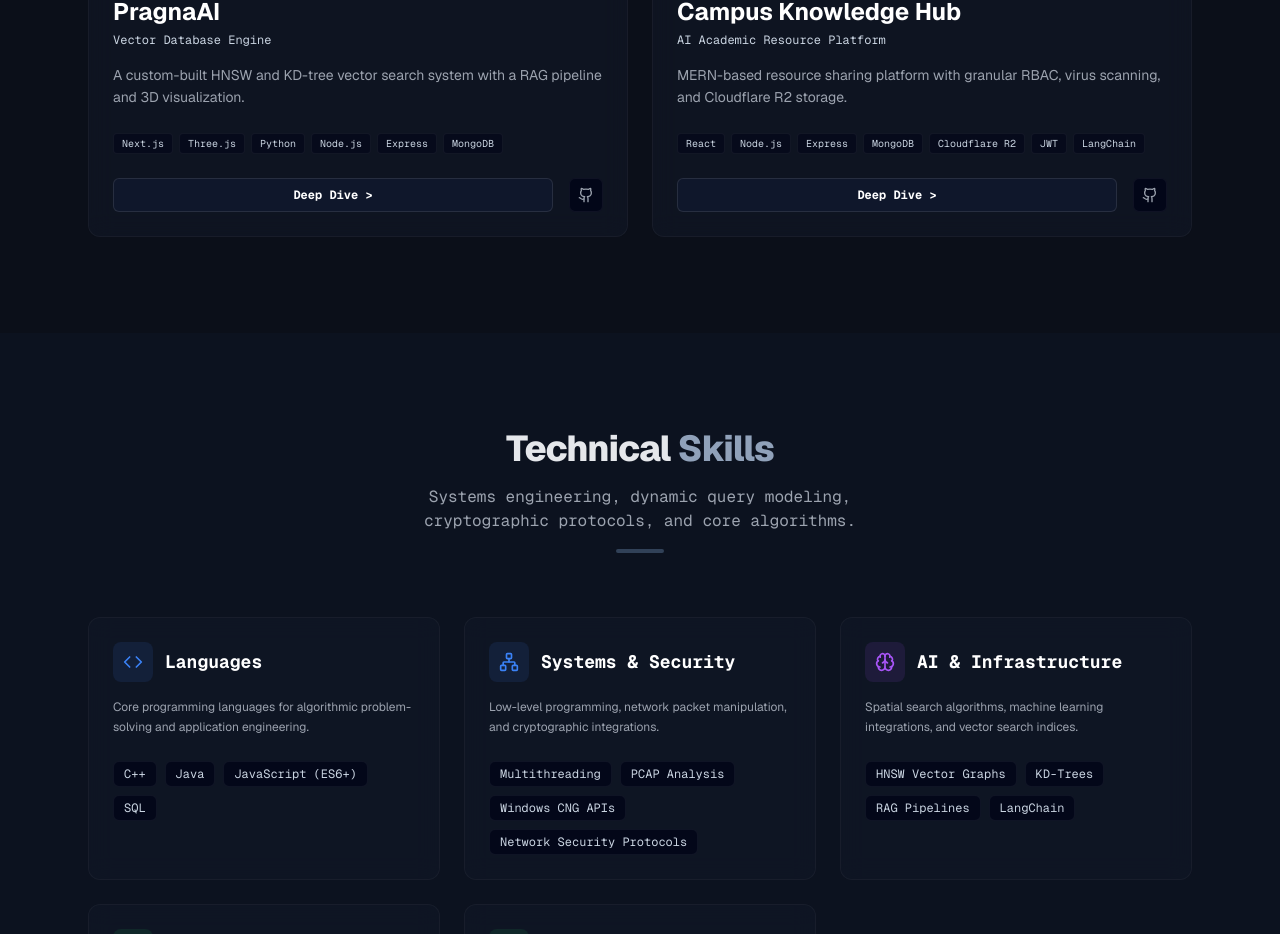
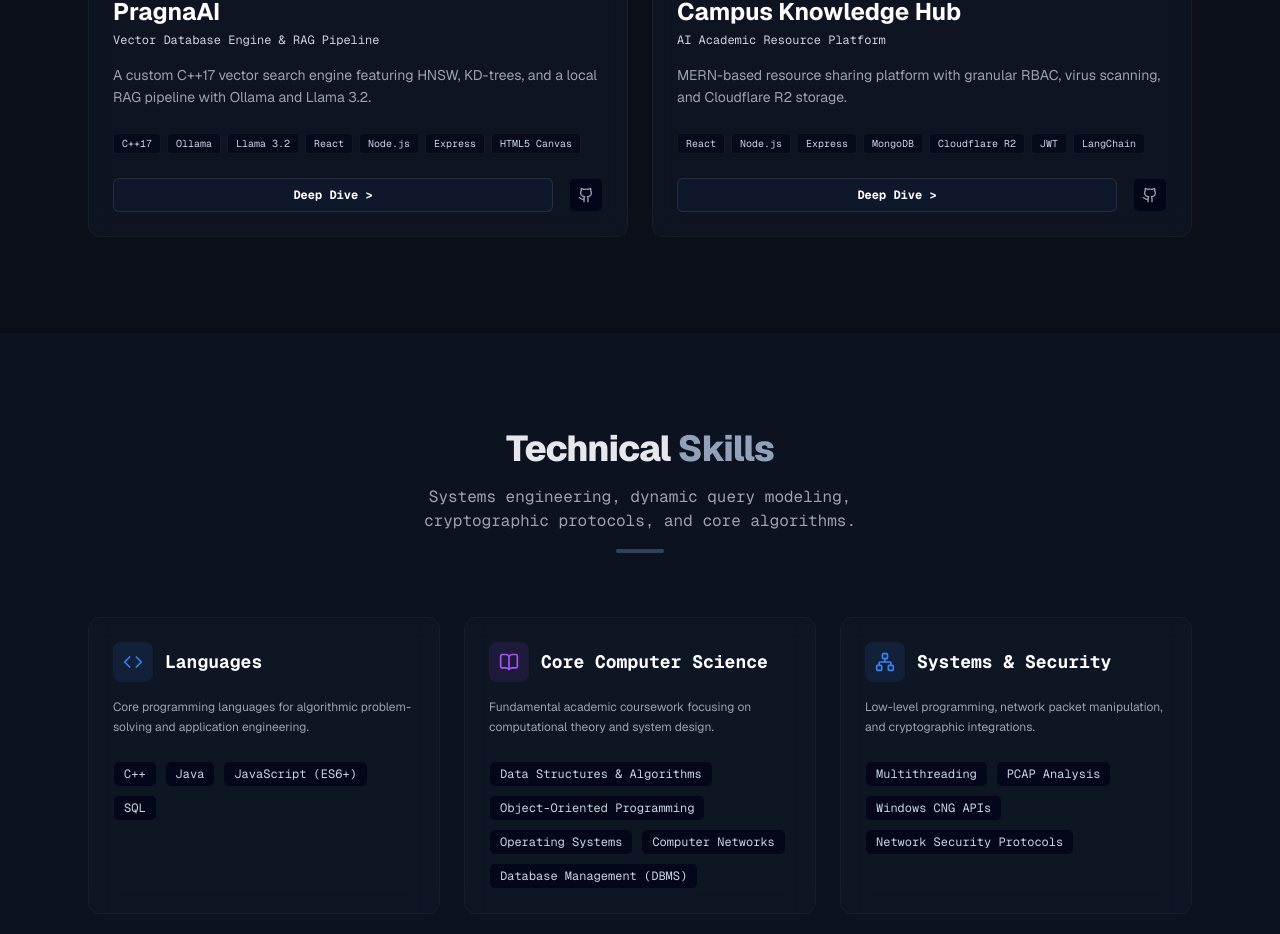
Before and after one commit to shibchandan/portfolio, a Next.js app: page / in a window 1280 px wide. Shown: the part 2389-3323 px from the top of the page. Built offline with nearby package versions, Linux system fonts and the light colour scheme; no server answers.

Commit message:
Final portfolio enhancements

```diff
--- a/src/app/components/Skills.jsx
+++ b/src/app/components/Skills.jsx
@@ -3,7 +3,7 @@
 import React, { useState } from "react";
 import { skillsData } from "../data/skillsData";
 import { motion } from "framer-motion";
-import { Code, Server, Network, Brain, Laptop } from "lucide-react";
+import { Code, Server, Network, Brain, Laptop, BookOpen } from "lucide-react";
 
 export default function Skills() {
   const [hoveredIndex, setHoveredIndex] = useState(null);
@@ -15,6 +15,12 @@ export default function Skills() {
       border: "hover:neon-border-blue",
       accent: "text-neon-blue",
       glow: "bg-neon-blue/10"
+    },
+    "Core Computer Science": {
+      icon: <BookOpen size={20} className="text-neon-purple" />,
+      border: "hover:neon-border-purple",
+      accent: "text-neon-purple",
+      glow: "bg-neon-purple/10"
     },
     "Systems & Security": {
       icon: <Network size={20} className="text-neon-blue" />,
--- a/src/app/data/projectsData.js
+++ b/src/app/data/projectsData.js
@@ -66,33 +66,33 @@ export const projectsData = [
   {
     id: "pragna-ai",
     title: "PragnaAI",
-    subtitle: "Vector Database Engine",
-    shortDescription: "A custom-built HNSW and KD-tree vector search system with a RAG pipeline and 3D visualization.",
-    fullDescription: "A high-performance vector search engine written to store, index, and query high-dimensional vector embeddings generated by machine learning models. The engine features custom implementations of HNSW graphs for approximate nearest neighbor (ANN) search and KD-trees for exact search, integrated with a LangChain RAG pipeline and a WebGL index space visualizer.",
+    subtitle: "Vector Database Engine & RAG Pipeline",
+    shortDescription: "A custom C++17 vector search engine featuring HNSW, KD-trees, and a local RAG pipeline with Ollama and Llama 3.2.",
+    fullDescription: "A comprehensive high-performance vector search engine engineered from scratch in C++17. It stores, indexes, and queries high-dimensional vector embeddings using custom HNSW and KD-Tree implementations. It interfaces with an asynchronous Node.js API gateway and a Vite/React frontend, running a completely local RAG pipeline powered by Ollama, Llama 3.2, and nomic-embed-text.",
     category: "AI & Infrastructure",
-    techStack: ["Next.js", "Three.js", "Python", "Node.js", "Express", "MongoDB"],
+    techStack: ["C++17", "Ollama", "Llama 3.2", "React", "Node.js", "Express", "HTML5 Canvas"],
     githubLink: "https://github.com/shibchandan/pragna-ai",
-    demoLink: "https://www.youtube.com/watch?v=dQw4w9WgXcQ",
     features: [
-      "Custom Hierarchical Navigable Small World (HNSW) graph implementation for log-time vector similarity search.",
-      "Custom KD-Tree spatial indexer for exact nearest neighbor matching in lower-dimensional vector fields.",
-      "Support for multiple distance metrics including Cosine Similarity, L2 (Euclidean), and L1 (Manhattan) distances.",
-      "Interactive 3D WebGL (Three.js) graph visualization displaying vector clusters and graph search traversals."
+      "Custom C++17 implementations of HNSW for log-time ANN search and KD-Trees for spatial indexing.",
+      "Custom Binary Serialization protocol in C++ with zero text parsing overhead for saving/restoring database indices.",
+      "Local RAG pipeline utilizing Ollama, Llama 3.2 (3B), and nomic-embed-text (768D) for grounded QA inference.",
+      "Custom semantic chunking algorithm written in C++ using an overlapping sliding-window to preserve context.",
+      "Interactive 3D HTML5 Canvas rendering of vector space using trigonometric orbit calculations and Painter's Algorithm depth-sorting."
     ],
     challenges: [
       {
-        problem: "Graph search latency and high memory overhead during index construction with large high-dimensional datasets.",
-        solution: "Implemented memory-efficient vector storage using flat, contiguous arrays to maximize CPU cache hit rates. Optimized similarity math using SIMD (Single Instruction, Multiple Data) compiler intrinsics, reducing cosine distance computation time by 65% and speeding up index construction."
+        problem: "Translating 768-dimensional dense neural embeddings into a human-readable 3D visual space in the browser.",
+        solution: "Engineered a client-side Principal Component Analysis (PCA) dimensionality reduction algorithm in JavaScript. Built a Singular Value Decomposition (SVD) solver utilizing Power Iteration and Gram-Schmidt Deflation to successfully project 768D vectors down to 3D for real-time canvas rendering."
       },
       {
-        problem: "Projecting and visualizing high-dimensional embeddings (e.g., 384D and 1536D vectors) in a human-understandable 3D interface.",
-        solution: "Integrated client-side t-SNE and Principal Component Analysis (PCA) dimensionality reduction algorithms. The application dynamically projects high-dimensional coordinate vectors into 3D coordinates, allowing Three.js to render clusters and trace query search path traversals in real-time."
+        problem: "Network bottlenecks and latency when routing massive vector payloads between the client, API gateway, and the C++ core engine.",
+        solution: "Architected a multi-layered middleware system using http-proxy-middleware in Express. This seamlessly handles cross-port routing between the React client (port 8080) and the private high-speed C++ engine (port 8081) with minimal proxy overhead."
       }
     ],
     learnings: [
-      "Gained comprehensive understanding of high-dimensional spatial indexes and geometric algorithms.",
-      "Mastered 3D graphics rendering, shaders, and spatial transformations using WebGL/Three.js.",
-      "Deepened knowledge of semantic search, document tokenization, and RAG architectures in AI."
+      "Mastered low-level C++17 memory structures, stream flags, and binary data serialization.",
+      "Acquired deep mathematical understanding of PCA, SVD, and linear algebra applied to neural embeddings.",
+      "Built complete end-to-end expertise in local LLM orchestration and RAG system architecture."
     ]
   },
   {
--- a/src/app/data/skillsData.js
+++ b/src/app/data/skillsData.js
@@ -7,6 +7,17 @@ export const skillsData = [
       { name: "Java", rating: 80 },
       { name: "JavaScript (ES6+)", rating: 85 },
       { name: "SQL", rating: 80 }
+    ]
+  },
+  {
+    category: "Core Computer Science",
+    description: "Fundamental academic coursework focusing on computational theory and system design.",
+    items: [
+      { name: "Data Structures & Algorithms", rating: 95 },
+      { name: "Object-Oriented Programming", rating: 90 },
+      { name: "Operating Systems", rating: 85 },
+      { name: "Computer Networks", rating: 85 },
+      { name: "Database Management (DBMS)", rating: 85 }
     ]
   },
   {
```
